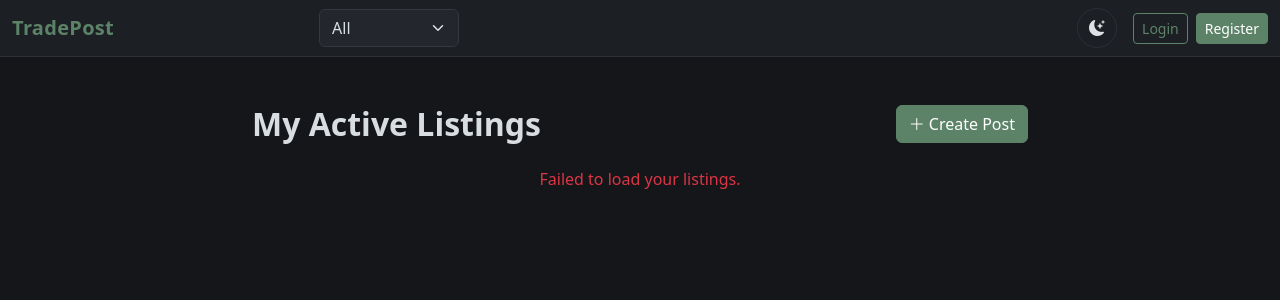
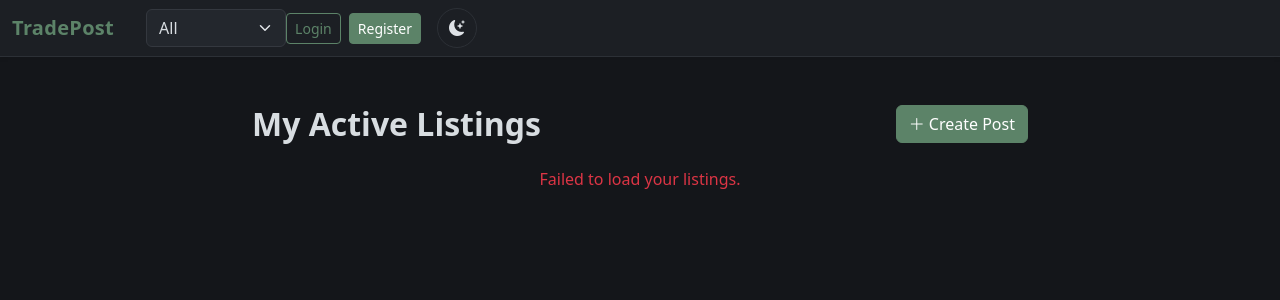
Before and after one commit to Syed-Abdul-Ali-Zaidi/ZeroToShip-TradePost, a Python web app: template phase4/templates/posts/my_posts.html in a window 1280 px wide. Shown: the top 300 px of the page. Run offline with Jinja, Linux system fonts and the light colour scheme; the template is opened without the code that fills it, so the values that code supplies are empty.

Commit message:
Improved Navbar

```diff
--- a/phase4/templates/layout.html
+++ b/phase4/templates/layout.html
@@ -10,6 +10,8 @@
     <link href="https://cdn.jsdelivr.net/npm/bootstrap@5.3.3/dist/css/bootstrap.min.css" rel="stylesheet">
     <link href="https://cdn.jsdelivr.net/npm/bootstrap-icons@1.11.3/font/bootstrap-icons.min.css" rel="stylesheet">
     <link href="/static/css/style.css" rel="stylesheet">
+    <script src="https://cdn.jsdelivr.net/npm/bootstrap@5.3.3/dist/js/bootstrap.bundle.min.js"></script>
+
     <script>
         (function () {
             const saved = localStorage.getItem("theme") || "dark";
@@ -26,19 +28,17 @@
             </button>
             <div class="collapse navbar-collapse" id="navbarSupportedContent">
 
-                <form class="d-flex mx-auto w-50" role="search" id="searchForm">
-                    <select id="statusFilter" class="form-select me-2 d-none" style="max-width: 140px;" aria-label="Filter by status">
-                        <option value="">All</option>
-                        <option value="Open">Open</option>
-                        <option value="Traded">Traded</option>
-                    </select>
-                </form>
+                <select id="statusFilter" class="form-select ms-3 d-none" style="max-width: 140px;" aria-label="Filter by status">
+                    <option value="">All</option>
+                    <option value="Open">Open</option>
+                    <option value="Traded">Traded</option>
+                </select>
 
-                <div class="d-flex align-items-center">
-                    <button class="theme-toggle-btn me-3 btn btn-link text-body" id="themeToggleBtn" type="button" aria-label="Toggle color theme">
+                <div class="d-flex align-items-center" ms-auto>
+                    <div id="auth-nav" class="d-flex gap-2"></div>
+                    <button class="theme-toggle-btn ms-3 btn btn-link text-body" id="themeToggleBtn" type="button" aria-label="Toggle color theme">
                         <i class="bi bi-moon-stars-fill" id="themeToggleIcon"></i>
                     </button>
-                    <div id="auth-nav" class="d-flex gap-2"></div>
                 </div>
             </div>
         </div>
@@ -68,7 +68,5 @@
             });
         })();
     </script>
-    <!-- Added missing Bootstrap JS Bundle for interactive elements like the mobile navbar -->
-    <script src="https://cdn.jsdelivr.net/npm/bootstrap@5.3.3/dist/js/bootstrap.bundle.min.js"></script>
 </body>
 </html>
```
